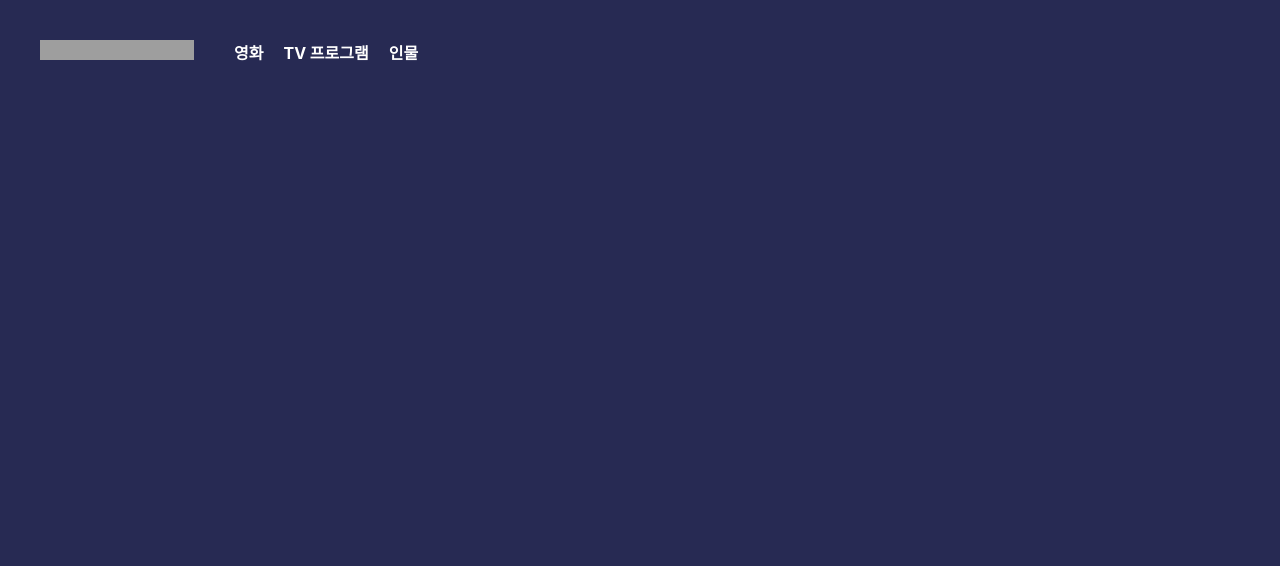
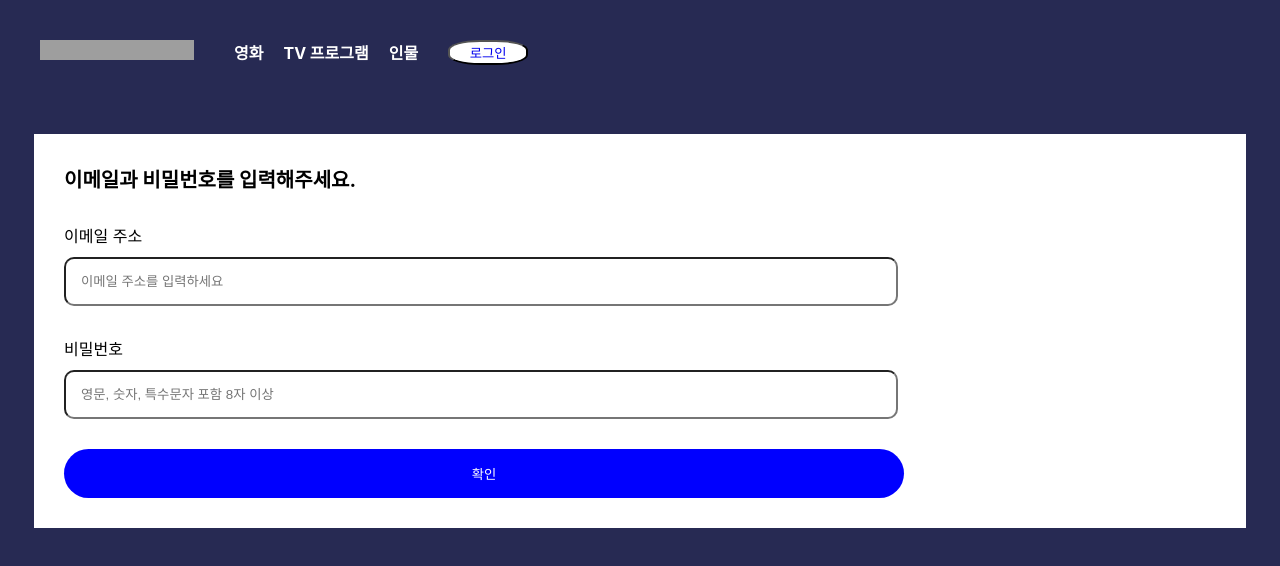
Before and after one commit to sohee5143/react-clone-coding, a React (Create React App) app: page /login in a window 1280 px wide. Before the commit this address had no page. Shown: the top 566 px of the page. Built offline with nearby package versions, Linux system fonts and the light colour scheme; grey boxes are pictures that could not be loaded.

Commit message:
[feat] 로그인 페이지 추가

```diff
--- a/src/App.js
+++ b/src/App.js
@@ -5,6 +5,7 @@ import Movies from "./pages/Movies"
 import Header from "./Components/Header"
 import TV from "./pages/TV"
 import Celebrity from "./pages/Celebirity"
+import LoginPage from "./pages/LoginPage";
 
 function App() {
   return (
@@ -17,6 +18,7 @@ function App() {
           <Route path="/movie" element={<Movies />} />
           <Route path="/tv" element={<TV />} />
           <Route path="/person" element={<Celebrity/>} />
+          <Route path="/login" element={<LoginPage/>} />
         </Routes>
       </BrowserRouter>
       </div>
--- a/src/Components/Header.jsx
+++ b/src/Components/Header.jsx
@@ -1,5 +1,6 @@
 import styled from "styled-components";
 import { Link } from 'react-router-dom';
+import LoginButton from "./LoginButton";
 function Header() {
   return (
     <HeaderWrap>
@@ -13,6 +14,7 @@ function Header() {
         <Menu to="/movie">영화</Menu>
         <Menu to="/tv">TV 프로그램</Menu>
         <Menu to="/person">인물</Menu>
+        <LoginButton>로그인</LoginButton>
     </HeaderWrap>
   );
 }
--- /dev/null
+++ b/src/Components/LoginButton.jsx
@@ -0,0 +1,29 @@
+import styled from "styled-components";
+import { Link } from "react-router-dom";
+
+function LoginButton() {
+  return (
+    <LoginButtonBox>
+      <StyledLink  to="/login">
+      로그인
+      </StyledLink>
+  </LoginButtonBox>
+  );
+}
+
+export default LoginButton;
+
+const LoginButtonBox = styled.button`
+  background-color: white;
+  width: 80px;
+  align-items: center;
+  text-align: center;
+  border-radius: 40%;
+  margin-left: 20px;
+cursor: pointer;
+`;
+
+const StyledLink = styled(Link)`
+
+text-decoration: none;
+`
--- /dev/null
+++ b/src/pages/LoginPage.jsx
@@ -0,0 +1,128 @@
+import React, { useState } from "react";
+import styled from "styled-components";
+
+function LoginPage() {
+  // 상태 값으로 이메일과 비밀번호를 추적합니다.
+  const [email, setEmail] = useState("");
+  const [password, setPassword] = useState("");
+
+  // 이메일과 비밀번호의 유효성을 나타내는 상태 값입니다.
+  const [emailValid, setEmailValid] = useState(true);
+  const [passwordValid, setPasswordValid] = useState(true);
+
+  // 이메일 형식을 검사하는 함수입니다.
+  const validateEmail = () => {
+    // 여기에 여러분만의 이메일 유효성 검사 로직을 구현할 수 있습니다.
+    const isValid = /\S+@\S+\.\S+/.test(email);
+    setEmailValid(isValid);
+  };
+
+  // 비밀번호 형식을 검사하는 함수입니다.
+  const validatePassword = () => {
+    // 여기에 여러분만의 비밀번호 유효성 검사 로직을 구현할 수 있습니다.
+    const isValid = /^(?=.*[A-Za-z])(?=.*\d)(?=.*[@$!%*#?&])[A-Za-z\d@$!%*#?&]{8,}$/.test(password);
+    setPasswordValid(isValid);
+  };
+
+  // 이메일 입력값이 변경될 때 호출되는 핸들러 함수입니다.
+  const handleEmailChange = (e) => {
+    setEmail(e.target.value);
+    // 이메일 형식을 입력할 때마다 검사합니다.
+    validateEmail();
+  };
+
+  // 비밀번호 입력값이 변경될 때 호출되는 핸들러 함수입니다.
+  const handlePasswordChange = (e) => {
+    setPassword(e.target.value);
+    // 비밀번호 형식을 입력할 때마다 검사합니다.
+    validatePassword();
+  };
+
+  return (
+    <LoginWrap>
+      <LoginBox>
+        <LoginText>이메일과 비밀번호를 입력해주세요.</LoginText>
+        <EmailText>이메일 주소</EmailText>
+        {/* 이메일이 유효하지 않으면 'is-invalid' 클래스를 추가합니다. */}
+        <EmailInput
+          placeholder="이메일 주소를 입력하세요"
+          onChange={handleEmailChange}
+          className={!emailValid ? 'is-invalid' : ''}
+        />
+        {/* 이메일이 유효하지 않으면 에러 메시지를 표시합니다. */}
+        {!emailValid && <ErrorMessage>올바른 이메일을 입력하세요.</ErrorMessage>}
+        <EmailText>비밀번호</EmailText>
+        {/* 비밀번호가 유효하지 않으면 'is-invalid' 클래스를 추가합니다. */}
+        <PasswordInput
+          placeholder="영문, 숫자, 특수문자 포함 8자 이상"
+          onChange={handlePasswordChange}
+          className={!passwordValid ? 'is-invalid' : ''}
+        />
+        {/* 비밀번호가 유효하지 않으면 에러 메시지를 표시합니다. */}
+        {!passwordValid && (
+          <ErrorMessage>
+            영문, 숫자, 특수문자를 포함한 8자 이상의 비밀번호를 입력하세요.
+          </ErrorMessage>
+        )}
+        {/* 이메일과 비밀번호가 모두 유효한 경우에만 버튼을 활성화합니다. */}
+        <SubmitButton disabled={!emailValid || !passwordValid}>확인</SubmitButton>
+      </LoginBox>
+    </LoginWrap>
+  );
+}
+
+export default LoginPage;
+
+const LoginWrap = styled.div`
+ display: flex;
+ justify-content: center;
+ flex-wrap: wrap;
+
+`;
+
+const LoginBox = styled.div `
+     background-color: white;
+    width: 90%;
+    margin: 30px;
+    padding: 30px;
+`
+
+const LoginText = styled.div`
+    font-weight: bolder;
+    font-size: 20px;
+`
+const EmailText = styled.div`
+    margin-top: 30px;
+`
+
+const EmailInput = styled.input`
+    margin-top: 10px;
+    padding: 15px;
+    width: 800px;
+    border-radius: 10px;
+`
+
+const PasswordInput = styled.input`
+    margin-top: 10px;
+    padding: 15px;
+    width: 800px;
+    border-radius: 10px;
+`
+const SubmitButton = styled.button`
+  margin-top: 30px;
+  padding: 15px;
+  width: 840px;
+  border-radius: 50px;
+  background-color: ${(props) => (props.disabled ? "gray" : "blue")};
+  /* 기본 스타일 설정 */
+  color: white;
+  border: none;
+  cursor: ${(props) => (props.disabled ? "not-allowed" : "pointer")};
+  /* 비활성화 상태일 때는 cursor를 not-allowed로 변경 */
+`;
+
+const ErrorMessage = styled.div`
+  color: red;
+  font-size: 14px;
+  margin-top: 5px;
+`;
```
